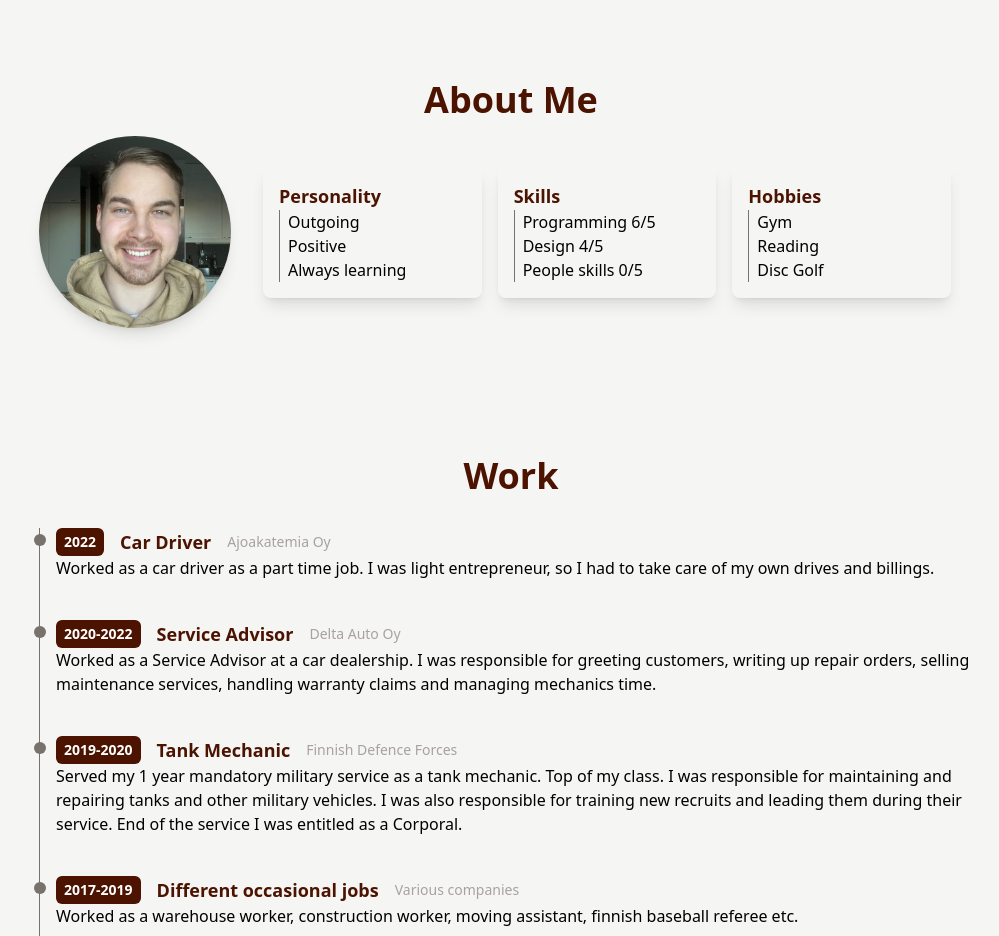
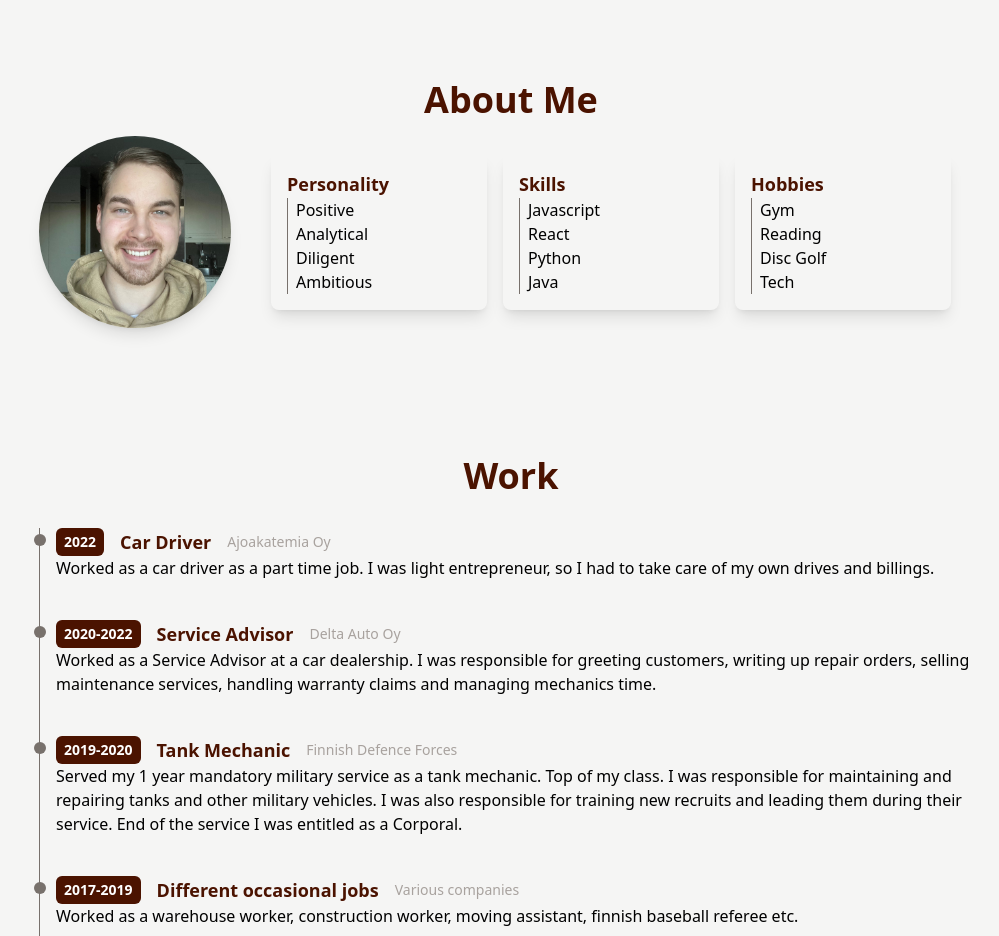
Before and after one commit to Luukalindgren/Portfolio, a React (Vite) app in the folder client/: page / in a window 1280 px wide. Shown: the part 800-1736 px from the top of the page, without its empty margins (161-1160 px from the left). Built offline with nearby package versions, Linux system fonts and the light colour scheme.

Commit message:
Tweaks to about me

```diff
--- a/client/src/components/About.jsx
+++ b/client/src/components/About.jsx
@@ -10,29 +10,31 @@ const About = () => {
       <h1 className="py-4 text-4xl font-bold text-center text-[#4B1300]">
         About Me
       </h1>
-      <div className="flex flex-block ">
+      <div className="flex gap-2 flex-block">
         <img
           className="w-48 h-48 m-auto rounded-full shadow-lg"
           src={IMG_0549_lowres}
           alt="Profile Picture"
         />
-        <div className="grid flex-auto gap-4 px-8 m-auto sm:grid-cols-3">
+        <div className="grid flex-auto gap-4 m-auto sm:grid-cols-3 sm:pl-2 md:px-8">
           <div>
             <ol className="about-list">
               <h2 className="text-lg font-semibold text-[#4B1300]">
                 Personality
               </h2>
-              <li>Outgoing</li>
               <li>Positive</li>
-              <li>Always learning</li>
+              <li>Analytical</li>
+              <li>Diligent</li>
+              <li>Ambitious</li>
             </ol>
           </div>
           <div>
-            <ol className="about-list">
+            <ol className="about-list ">
               <h2 className="text-lg font-semibold text-[#4B1300]">Skills</h2>
-              <li>Programming 6/5</li>
-              <li>Design 4/5</li>
-              <li>People skills 0/5</li>
+              <li>Javascript</li>
+              <li>React</li>
+              <li>Python</li>
+              <li>Java</li>
             </ol>
           </div>
           <div>
@@ -41,6 +43,7 @@ const About = () => {
               <li>Gym</li>
               <li>Reading</li>
               <li>Disc Golf</li>
+              <li>Tech</li>
             </ol>
           </div>
         </div>
--- a/client/src/index.css
+++ b/client/src/index.css
@@ -8,6 +8,8 @@
 
 
 .about-list {
+  min-width: 135px;
+  height: 100%;
   padding: 1rem;
   --tw-shadow: 0 10px 15px -3px rgb(0 0 0 / 0.1),
     0 4px 6px -4px rgb(0 0 0 / 0.1);
```
